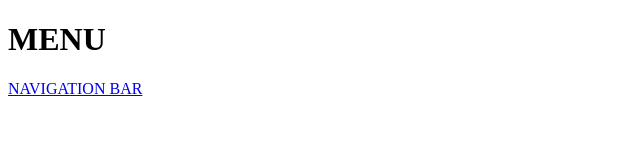
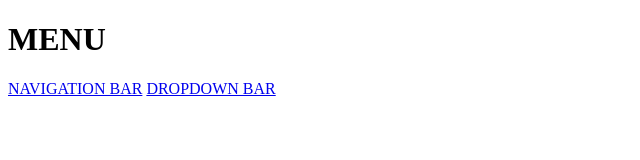
Before and after one commit to nrqila/menu, a plain HTML site: page index.html in a window 1280 px wide. Shown: the whole page, without its empty margins (0-640 px from the left). Drawn offline with Linux system fonts and the light colour scheme.

Commit message:
Update index.html

```diff
--- a/index.html
+++ b/index.html
@@ -10,5 +10,6 @@
     <h1>MENU</h1>
 
     <a href="top_navigation_bar.html">NAVIGATION BAR</a>
+    <a href="dropdown_navbar.html">DROPDOWN BAR</a>
 </body>
 </html>
```
